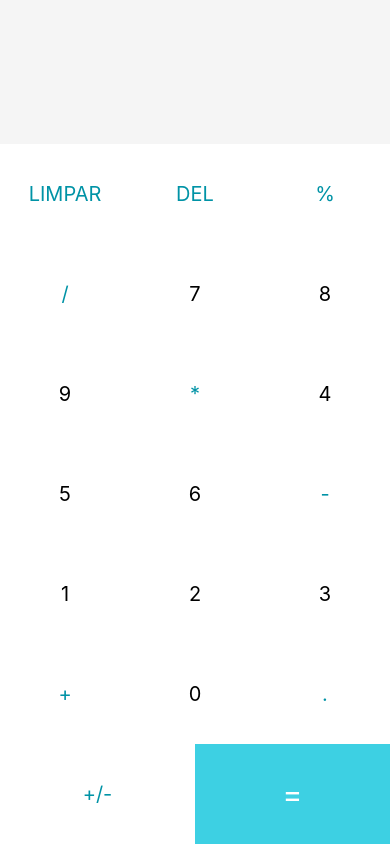
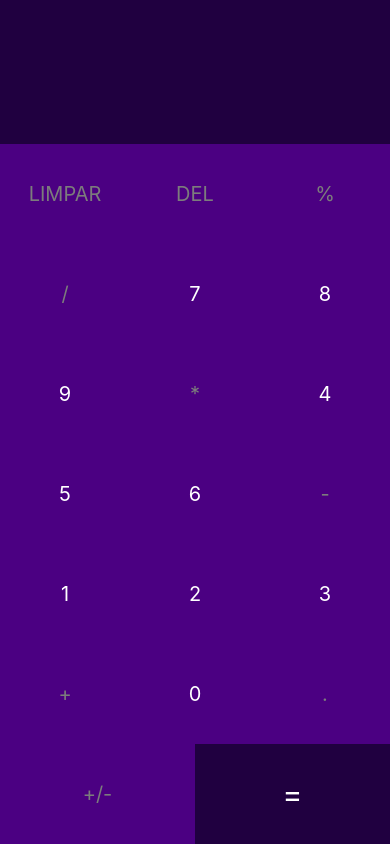
Before and after one commit to rog85/SENAC-Calculadora, a React Native app: screen / in a window 390 px wide. Built offline with nearby package versions, Linux system fonts and the light colour scheme.

Commit message:
Ajusta as cores

```diff
--- a/App.js
+++ b/App.js
@@ -121,12 +121,12 @@
 
         {buttons.map((button) =>
           button === '=' ? // Mapeamento do botão =
-            <TouchableOpacity onPress={() => handleInput(button)} key={button} style={[styles.button, { backgroundColor: '#3dd0e3' }]}>
+            <TouchableOpacity onPress={() => handleInput(button)} key={button} style={[styles.button, { backgroundColor: '#200040' }]}>
               <Text style={[styles.textButton, { color: "white", fontSize: 30 }]}>{button}</Text>
             </TouchableOpacity>
             : // Mapeamento dos outros botões
             <TouchableOpacity onPress={() => handleInput(button)} key={button} style={styles.button}>
-              <Text style={[styles.textButton, { color: typeof (button) === 'number' ? 'black' : '#0093a6' }]}>{button}</Text>
+              <Text style={[styles.textButton, { color: typeof (button) === 'number' ? 'white' : '#7c7c7c' }]}>{button}</Text>
             </TouchableOpacity>
         )}
       </View>
@@ -142,10 +142,10 @@
   results: {
     flex: 2,
     justifyContent: "center",
-    backgroundColor: "#f5f5f5"
+    backgroundColor: "#200040"
   },
   resultText: {
-    color: "#282F38",
+    color: "white",
     fontSize: 32,
     fontWeight: "bold",
     padding: 12,
@@ -162,15 +162,14 @@
     flexWrap: 'wrap',
   },
   button: {
-    backgroundColor: 'white',
+    backgroundColor: 'indigo',
     alignItems: 'center',
     justifyContent: 'center',
     minWidth: 100,
     minHeight: 100,
-    flex: 2,
+    flex: 1,
   },
   textButton: {
-    color: "#7c7c7c",
-    fontSize: 20,
+    fontSize: 20
   }
 });
```
